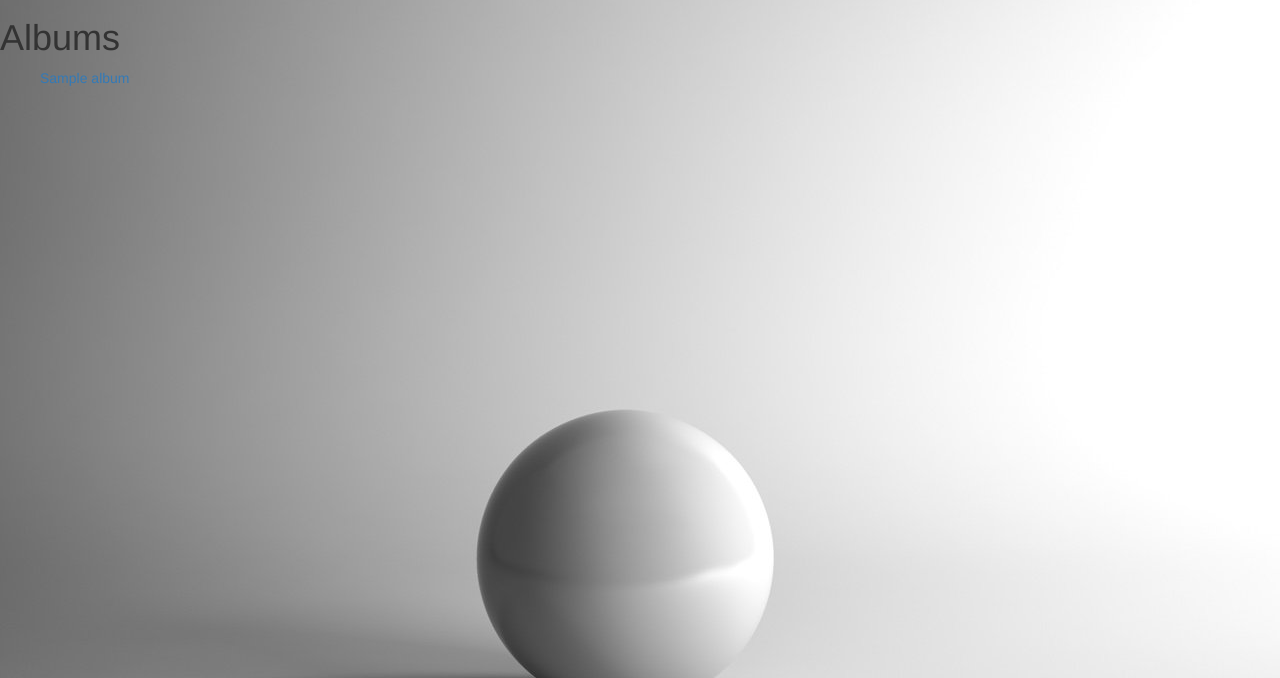
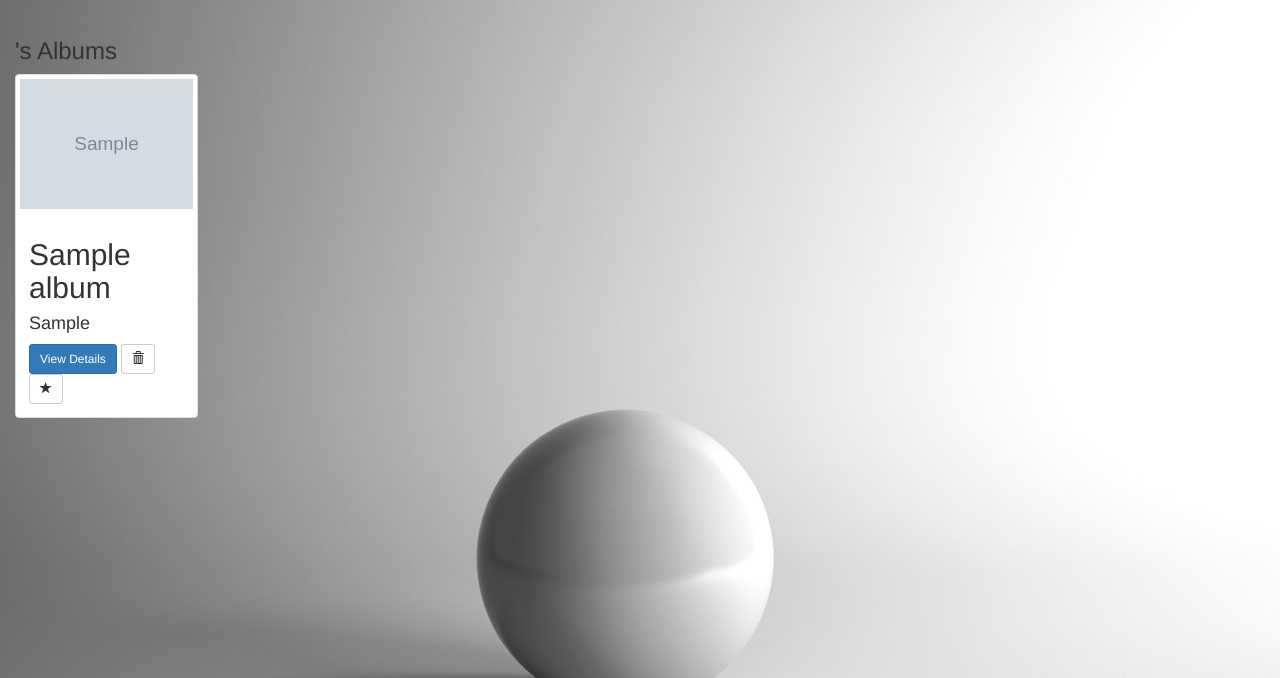
Before and after one commit to cjc77/NewBostonDjango, a Django app: page /music/ in a window 1280 px wide. Shown: the part 54-732 px from the top of the page. Run offline with Django 3.2, Linux system fonts and the light colour scheme; tables that the repository leaves empty hold one stand-in row (values such as "Sample post"); grey boxes marked "Sample" are stand-in pictures; some libraries are stand-ins or nearby versions.

Commit message:
Update to the detail.html and index.html in music (style).

```diff
--- a/music/static/music/style.css
+++ b/music/static/music/style.css
@@ -9,8 +9,12 @@ ul {
     list-style: none;
 }
 
-.title-heading {
-    padding-left: 15;
+ul.errorlist {
+    padding-left: 0;
+}
+
+ul.errorlist > li {
+    list-style: none;
 }
 
 .navbar {
@@ -22,3 +26,12 @@ ul {
     font-size: 1.8em;
     color: #FF1493;
 }
+
+.glyphcon-star {
+    color: #CCCCCC;
+    font-size: 1.2em;
+}
+
+.glyphcon-star.active {
+    color: #FDB230;
+}
--- a/music/templates/music/index.html
+++ b/music/templates/music/index.html
@@ -1,10 +1,47 @@
 {% extends 'music/base.html' %}
 
 {% block body %}
-    <h1 class="title-heading">Albums</h1>
-    <ul>
-        {% for album in all_albums %}
-            <li><a href="{% url 'music:detail' album.id %}">{{ album.album_title }}</a></li>
-        {% endfor %}
-    </ul>
+<div class="albums-container container-fluid">
+
+    <!-- Albums -->
+    <div class="row">
+        <div class="col-sm-12">
+            <h3>{{ user.username }}'s Albums</h3>
+        </div>
+        {% if all_albums %}
+            {% for album in all_albums %}
+                <div class="col-sm-4 col-lg-2">
+                    <div class="thumbnail">
+                        <a href="{% url 'music:detail' album.id %}">
+                            <img src="{{ album.album_logo }}" class="img-responsive">
+                        </a>
+                        <div class="caption">
+                            <h2>{{ album.album_title }}</h2>
+                            <h4>{{ album.artist }}</h4>
+
+                            <!-- View Details -->
+                            <a href="{% url 'music:detail' album.id %}" class="btn btn-primary btn-sm" role="button">View Details</a>
+
+                            <!-- Delete Album -->
+                            <form action="#" method="" style="display: inline;">
+                                {% csrf_token %}
+                                <input type="hidden" name="album_id" value="{{ album.id }}">
+                                <button type="submit" class="btn btn-default btn-sm">
+                                    <span class="glyphicon glyphicon-trash"></span>
+                                </button>
+                            </form>
+
+                            <!-- Favorite Album -->
+                            <a href="#" class="btn btn-default btn-sm btn-favorite" role="button">
+                                <span class="glyphicon glyphicon-star {% if album.is_favorite %}active{% endif %}"></span>
+                            </a>
+
+                        </div>
+                    </div>
+                </div>
+                {% cycle '' '' '' '' '' '<div class="clearfix visible-lg"></div>' %}
+            {% endfor %}
+        {% endif %}
+    </div>
+</div>
 {% endblock %}
```
Also changed, not shown: music/templates/music/detail.html (+78 -17 lines).
